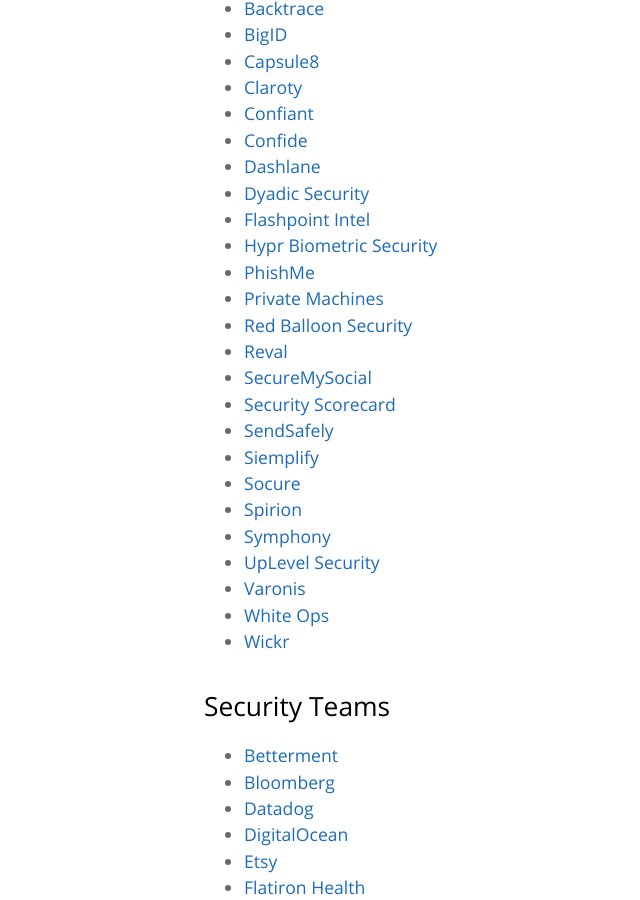
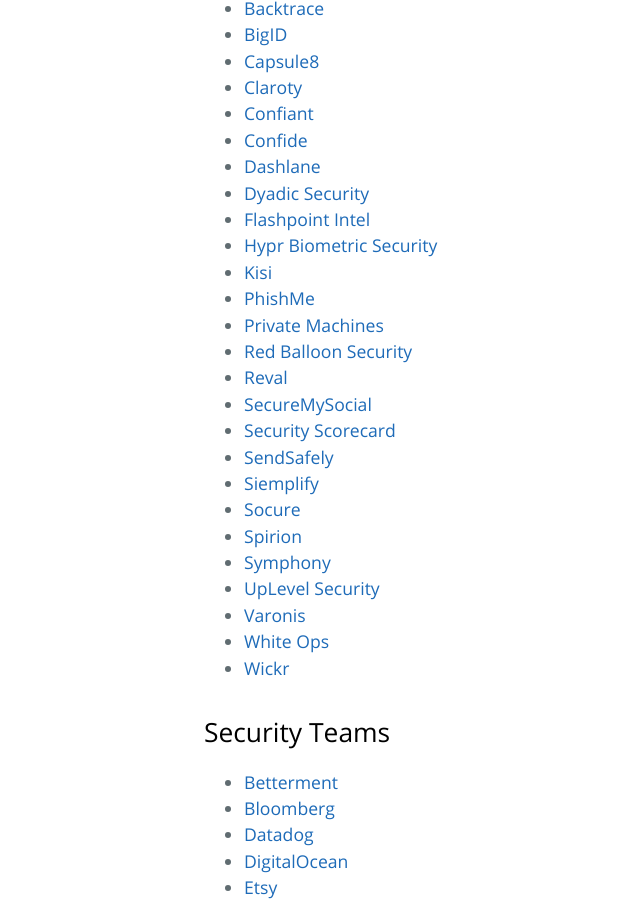
Before and after one commit to trailofbits/nyc-infosec, a Jekyll site: the page built from companies.md, in a window 1280 px wide and 900 px high, scrolled down 1072 px. Shown: the whole window, without its empty margins (20-660 px from the left). Built offline with Jekyll 4.4.1, drawn with Linux system fonts in a browser that asks for light colours; our own code applies the rules of GitHub Pages for plain Markdown files.

Commit message:
Kisi is in Brooklyn

```diff
--- a/companies.md
+++ b/companies.md
@@ -41,6 +41,7 @@
 * [Dyadic Security](https://www.dyadicsec.com/)
 * [Flashpoint Intel](https://www.flashpoint-intel.com/)
 * [Hypr Biometric Security](https://www.hypr.com/)
+* [Kisi](https://www.getkisi.com/)
 * [PhishMe](https://phishme.com/)
 * [Private Machines](https://privatemachines.com/)
 * [Red Balloon Security](https://www.redballoonsecurity.com/)
```
